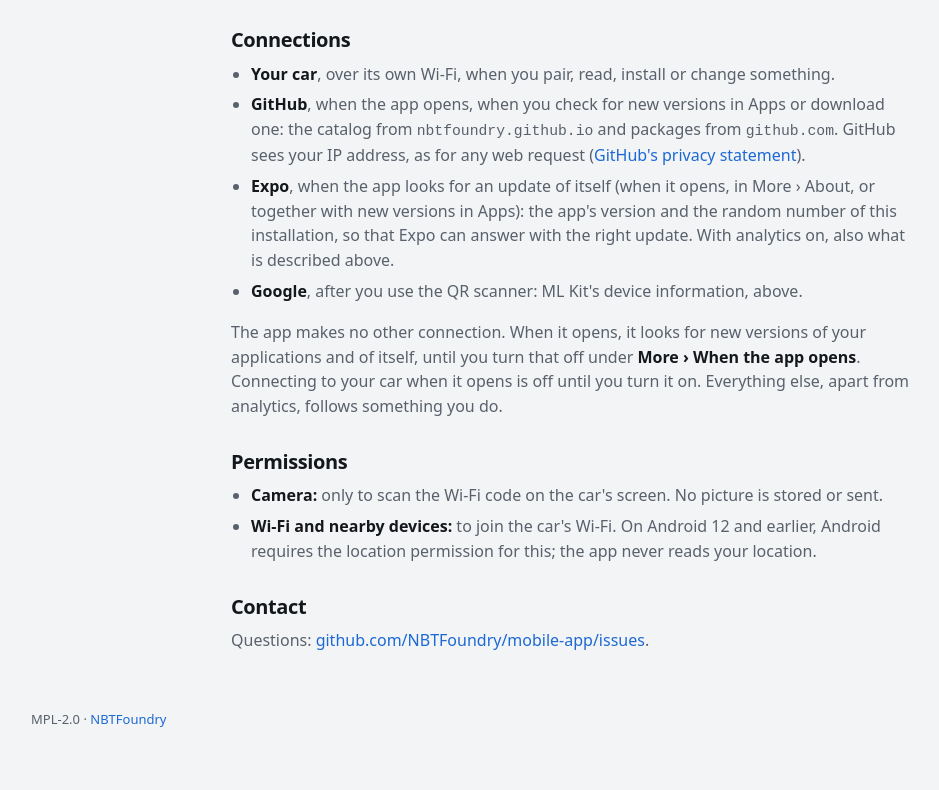
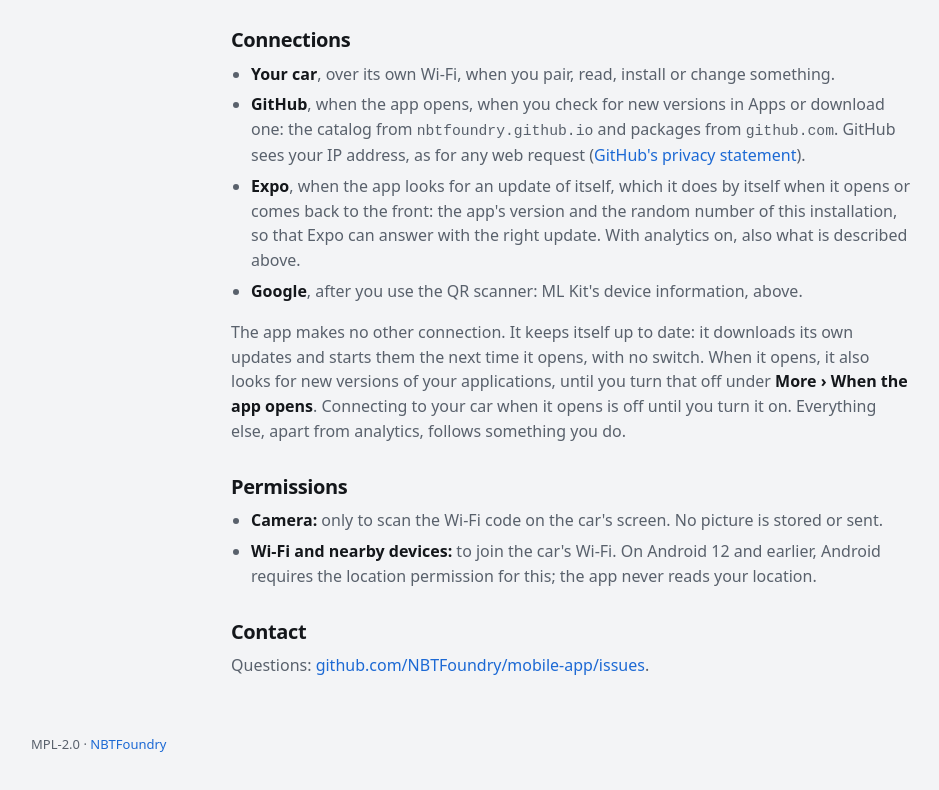
Before and after one commit to NBTFoundry/NBTFoundry.github.io, a plain HTML site: page site/privacy.html in a window 1280 px wide. Shown: the part 895-1685 px from the top of the page, without its empty margins (69-1008 px from the left). Drawn offline with Linux system fonts and the light colour scheme.

Commit message:
Privacy: the app keeps itself up to date, with no switch

```diff
--- a/site/privacy.html
+++ b/site/privacy.html
@@ -58,15 +58,16 @@
     <li><b>GitHub</b>, when the app opens, when you check for new versions in Apps or download one: the catalog from
       <code>nbtfoundry.github.io</code> and packages from <code>github.com</code>. GitHub sees your IP
       address, as for any web request (<a href="https://docs.github.com/site-policy/privacy-policies/github-general-privacy-statement">GitHub's privacy statement</a>).</li>
-    <li><b>Expo</b>, when the app looks for an update of itself (when it opens, in More › About, or
-      together with new versions in Apps): the app's version and the random number of this installation, so that Expo can
+    <li><b>Expo</b>, when the app looks for an update of itself, which it does by itself when it opens
+      or comes back to the front: the app's version and the random number of this installation, so that Expo can
       answer with the right update. With analytics on, also what is described above.</li>
     <li><b>Google</b>, after you use the QR scanner: ML Kit's device information, above.</li>
   </ul>
-  <p>The app makes no other connection. When it opens, it looks for new versions of your applications
-    and of itself, until you turn that off under <b>More › When the app opens</b>. Connecting to your car
-    when it opens is off until you turn it on. Everything else, apart from analytics, follows something
-    you do.</p>
+  <p>The app makes no other connection. It keeps itself up to date: it downloads its own updates and
+    starts them the next time it opens, with no switch. When it opens, it also looks for new versions of
+    your applications, until you turn that off under <b>More › When the app opens</b>. Connecting to your
+    car when it opens is off until you turn it on. Everything else, apart from analytics, follows
+    something you do.</p>
 
   <h2>Permissions</h2>
   <ul>
```
